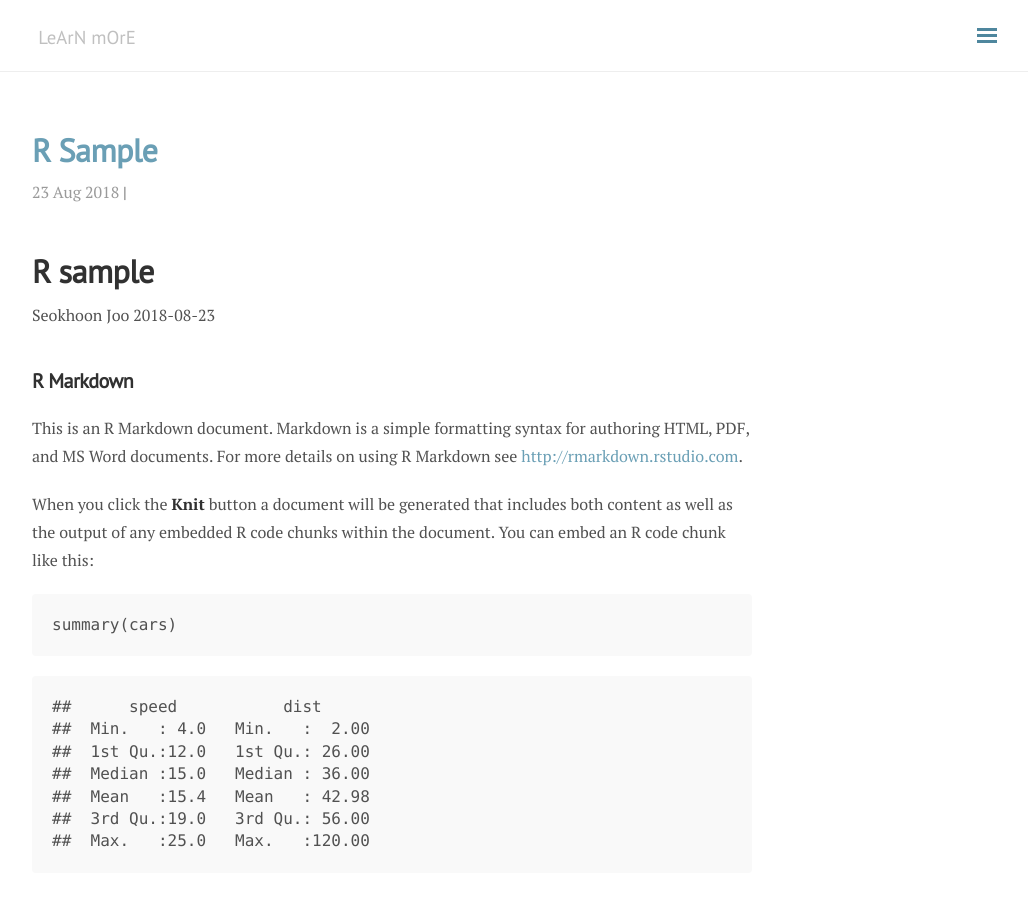
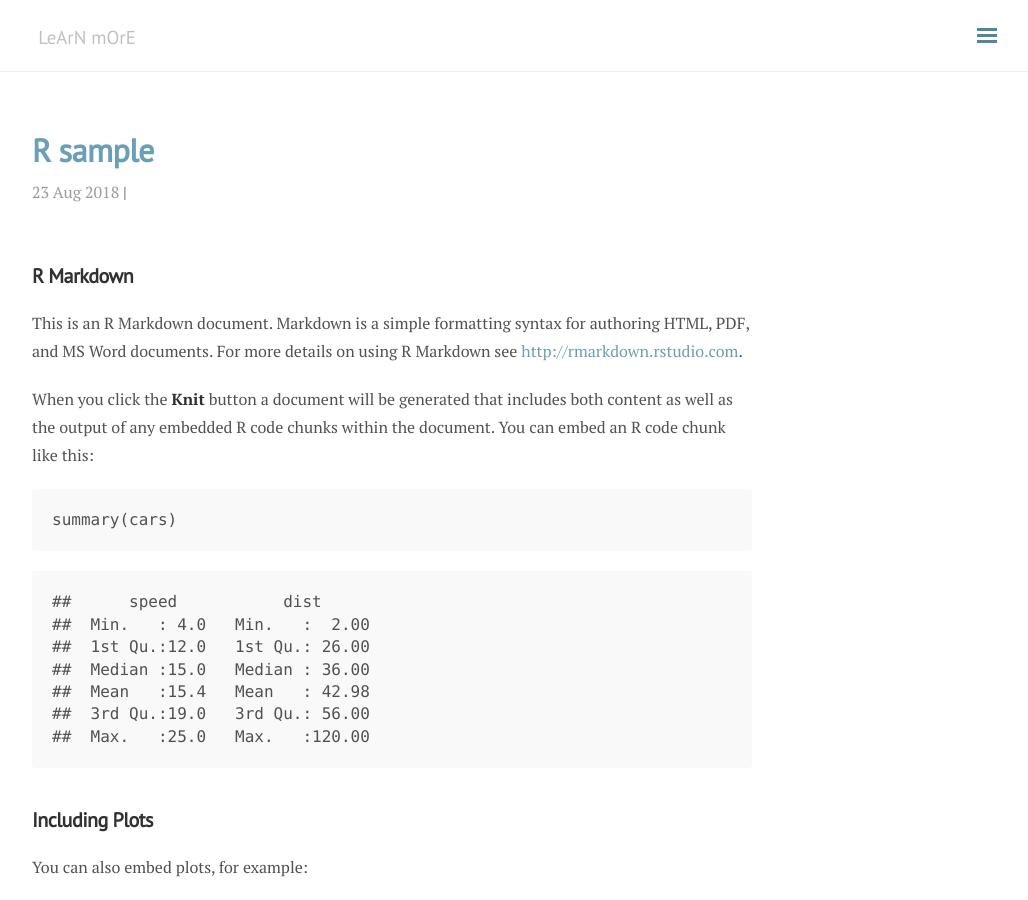
Before and after one commit to seokhoonj/seokhoonj.github.io, a Jekyll site: the page built from _posts/R/2018-08-23-R-sample.md, in a window 1280 px wide and 900 px high. Shown: the whole window, without its empty margins (248-1276 px from the left). Built offline with Jekyll 4.4.1, drawn with Linux system fonts in a browser that asks for light colours; nearby versions of some CDN libraries; our own code applies the rules of GitHub Pages for plain Markdown files; comment, search, counter and statistics services are not loaded.

Commit message:
add posts

```diff
--- a/_posts/R/2018-08-23-R-sample.md
+++ b/_posts/R/2018-08-23-R-sample.md
@@ -1,7 +1,10 @@
-R sample
-================
-Seokhoon Joo
-2018-08-23
+---
+layout: post
+title: R sample
+category: R
+published: true
+comments: false
+---
 
 R Markdown
 ----------
```
